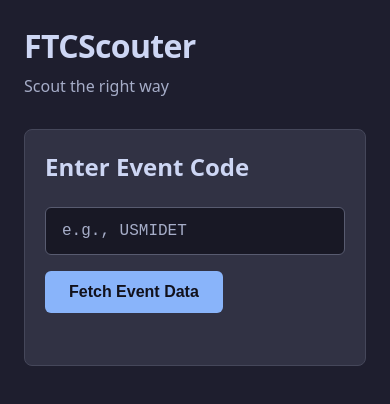
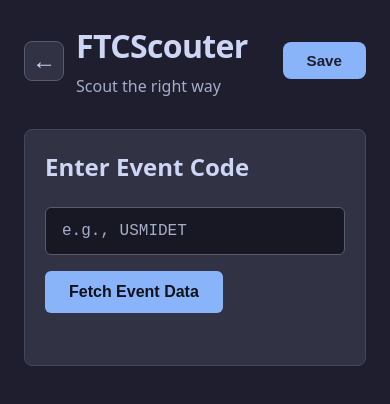
Before and after one commit to kashsuks/ftcscouter, a SvelteKit app: page /scout in a window 390 px wide. Shown: the top 404 px of the page. Built offline with nearby package versions, Linux system fonts and the light colour scheme.

Commit message:
feat: added local storage to saving scouts

```diff
--- a/src/routes/scout/+page.svelte
+++ b/src/routes/scout/+page.svelte
@@ -3,11 +3,14 @@
   import type { TeamEventParticipation } from '$lib/services/apiService';
   import { showAlert, promptColumnName } from '$lib/utils';
   import '$lib/styles/page.css';
+  import { onMount } from 'svelte';
 
   let eventCode = '';
   let teams: TeamEventParticipation[] = [];
   let customColumns: string[] = [];
   let customData: Record<number, Record<string, string>> = {};
+  let scoutId: string | null = null;
+  let scoutName: string = '';
 
   interface Matchup {
     red1: string;
@@ -16,8 +19,89 @@
     blue2: string;
   }
 
+  interface ScoutData {
+    id: string;
+    name: string;
+    eventCode: string;
+    teams: TeamEventParticipation[];
+    customColumns: string[];
+    customData: Record<number, Record<string, string>>;
+    matchups: Matchup[];
+    savedAt: number;
+  }
+
   let matchups: Matchup[] = [{red1: '', red2: '', blue1: '', blue2: ''}]
   let draggedTeam: number | null = null;
+
+  onMount(() => {
+    const urlParams = new URLSearchParams(window.location.search);
+    const loadId = urlParams.get('load');
+
+    if (loadId) {
+        loadScout(loadId);
+    }
+  });
+
+  function loadScout(id: string) {
+    const savedData = localStorage.getItem(`ftc-scout-${id}`);
+    if (savedData) {
+      const scout: ScoutData = JSON.parse(savedData);
+      scoutId = scout.id;
+      scoutName = scout.name;
+      eventCode = scout.eventCode;
+      teams = scout.teams;
+      customColumns = scout.customColumns;
+      customData = scout.customData;
+      matchups = scout.matchups;
+    }
+  }
+
+  function saveScout() {
+    const name = prompt('Name this scout:', scoutName || eventCode || 'Untitled Scout');
+    if (!name) return;
+
+    scoutName = name;
+
+    if (!scoutId) {
+      scoutId = Date.now().toString();
+    }
+
+    const scoutData: ScoutData = {
+      id: scoutId,
+      name: scoutName,
+      eventCode,
+      teams,
+      customColumns,
+      customData,
+      matchups,
+      savedAt: Date.now()
+    };
+
+    // Save the scout data
+    localStorage.setItem(`ftc-scout-${scoutId}`, JSON.stringify(scoutData));
+
+    // Update the saves list
+    const savedListData = localStorage.getItem('ftc-scouts');
+    let savesList = savedListData ? JSON.parse(savedListData) : [];
+
+    const existingIndex = savesList.findIndex((s: any) => s.id === scoutId);
+    const saveEntry = {
+      id: scoutId,
+      name: scoutName,
+      eventCode,
+      savedAt: Date.now()
+    };
+
+    if (existingIndex >= 0) {
+      savesList[existingIndex] = saveEntry;
+    } else {
+      savesList.push(saveEntry);
+    }
+
+    localStorage.setItem('ftc-scouts', JSON.stringify(savesList));
+
+    alert('Scout saved successfully!');
+  }
 
   async function handleFetchEventData() {
     if (!eventCode.trim()) {
@@ -134,16 +218,28 @@
   function clearMatchupSlot(matchupIndex: number, field: keyof Matchup) {
     updateMatchup(matchupIndex, field, '');
   }
+
+  function goBack() {
+    window.location.href = '/';
+  }
 </script>
 
 <svelte:head>
-  <title>FTCScouter</title>
+  <title>Scout - FTCScouter</title>
 </svelte:head>
 
 <div class="app-container">
   <div class="header">
-    <h1 class="app-title">FTCScouter</h1>
-    <p class="app-subtitle">Scout the right way</p>
+    <div class="header-left">
+      <button class="back-btn" on:click={goBack} title="Back to home">←</button>
+      <div>
+        <h1 class="app-title">FTCScouter</h1>
+        <p class="app-subtitle">Scout the right way</p>
+      </div>
+    </div>
+    <button class="save-btn" on:click={saveScout}>
+      Save
+    </button>
   </div>
 
   <div class="content-area">
@@ -326,3 +422,72 @@
     {/if}
   </div>
 </div>
+
+<style>
+  .header {
+    display: flex;
+    justify-content: space-between;
+    align-items: center;
+    margin-bottom: 32px;
+    width: 100%;
+    max-width: 1400px;
+  }
+
+  .header-left {
+    display: flex;
+    align-items: center;
+    gap: 16px;
+  }
+
+  .back-btn {
+    width: 40px;
+    height: 40px;
+    border-radius: 8px;
+    border: 1px solid var(--surface2);
+    background: var(--surface0);
+    color: var(--text);
+    font-size: 1.5rem;
+    cursor: pointer;
+    display: flex;
+    align-items: center;
+    justify-content: center;
+    transition: all 0.15s ease;
+  }
+
+  .back-btn:hover {
+    background: var(--surface1);
+    border-color: var(--blue);
+  }
+
+  .save-btn {
+    padding: 12px 32px;
+    background: var(--blue);
+    color: var(--base);
+    border: none;
+    border-radius: 8px;
+    font-size: 1rem;
+    font-weight: 700;
+    cursor: pointer;
+    transition: all 0.15s ease;
+  }
+
+  .save-btn:hover {
+    background: var(--sapphire);
+    transform: translateY(-2px);
+  }
+
+  .save-btn:active {
+    transform: translateY(0);
+  }
+
+  @media (max-width: 640px) {
+    .header-left {
+      gap: 12px;
+    }
+
+    .save-btn {
+      padding: 10px 24px;
+      font-size: 0.95rem;
+    }
+  }
+</style>
```
Also changed, not shown: src/routes/+page.svelte (+195 -3 lines).
